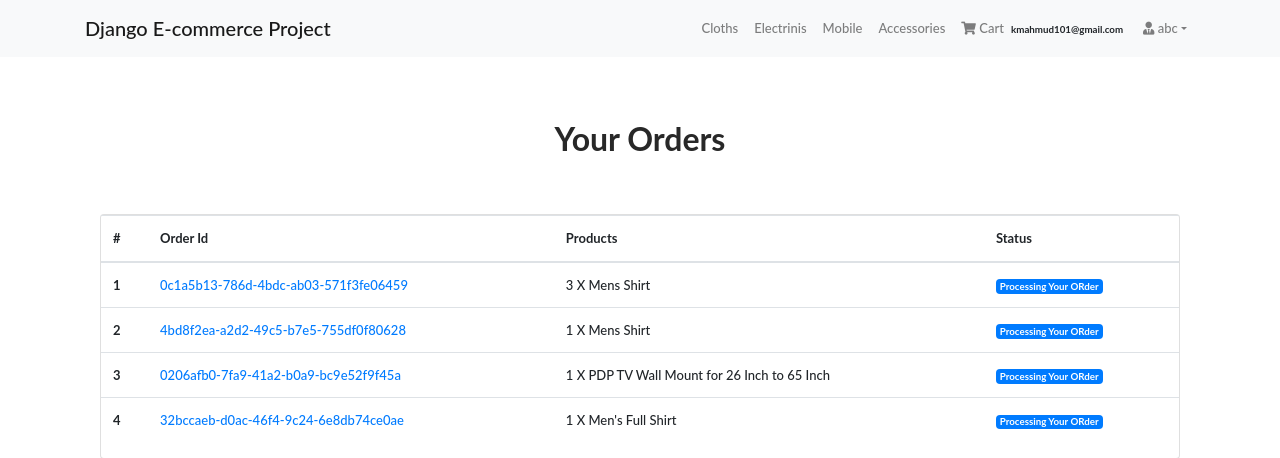
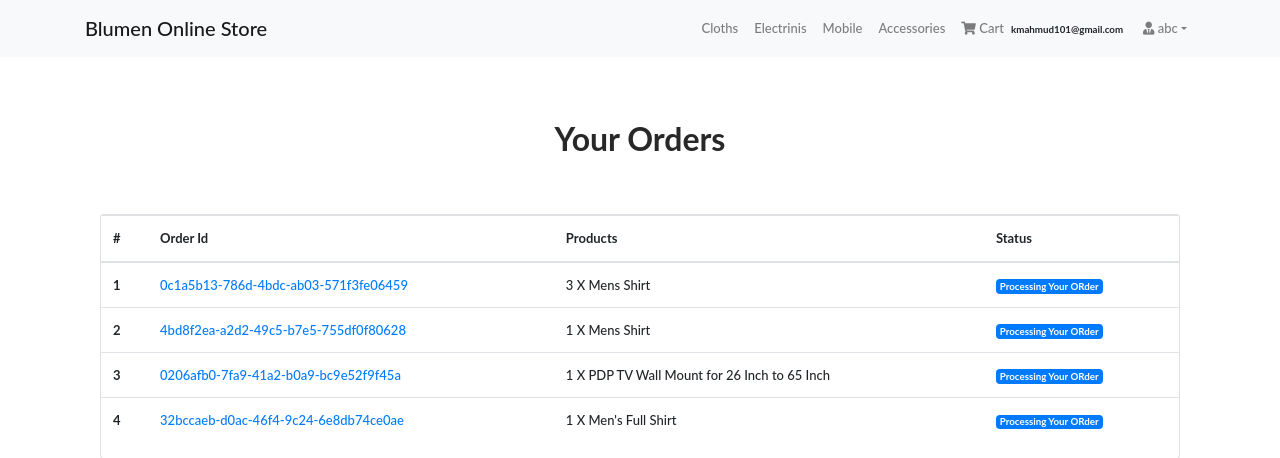
Before and after one commit to khmahmud101/django-ecommerce-app, a Django app: page /payment/orders/ in a window 1280 px wide. Shown: the top 458 px of the page. Run offline with Django 3.2, Linux system fonts and the light colour scheme; a user stored in the database is signed in; data comes from the database, SQL or seed files in the repository; both versions use the stored data as it was after the commit; parts of the project's set-up code (start-up, migrations or seed data) failed here and were passed over; some libraries are stand-ins or nearby versions.

Commit message:
change shop model

```diff
--- a/shop/models.py
+++ b/shop/models.py
@@ -16,6 +16,7 @@ class Category(models.Model):
 class Product(models.Model):
     mainimage = models.ImageField(upload_to='Products')
     name = models.CharField(max_length=264)
+    product_code = models.CharField(max_length=264)
     category = models.ForeignKey(Category, on_delete=models.CASCADE, related_name='category')
     preview_text = models.TextField(max_length=200, verbose_name='Preview Text')
     detail_text = models.TextField(max_length=1000, verbose_name='Description')
--- a/templates/navbar.html
+++ b/templates/navbar.html
@@ -1,7 +1,7 @@
 {% load cart_tag %}
 <nav class="navbar navbar-expand-lg navbar-light bg-light">
   <div class="container">
-    <a class="navbar-brand" href="{% url 'shop:home' %}">Django E-commerce Project</a>
+    <a class="navbar-brand" href="{% url 'shop:home' %}">Blumen Online Store</a>
     <button type="button" class="navbar-toggler" data-toggle="collapse" data-target="#navbarNav" aria-controls="navbarNav" aria-expanded="false" aria-label="Toggle navigation"><span class="navbar-toggler-icon"></span>
     </button>
     <div class="collapse navbar-collapse" id="navbarNav">
```
Also changed, not shown: db.sqlite3, shop/migrations/0002_product_product_code.py (added).
